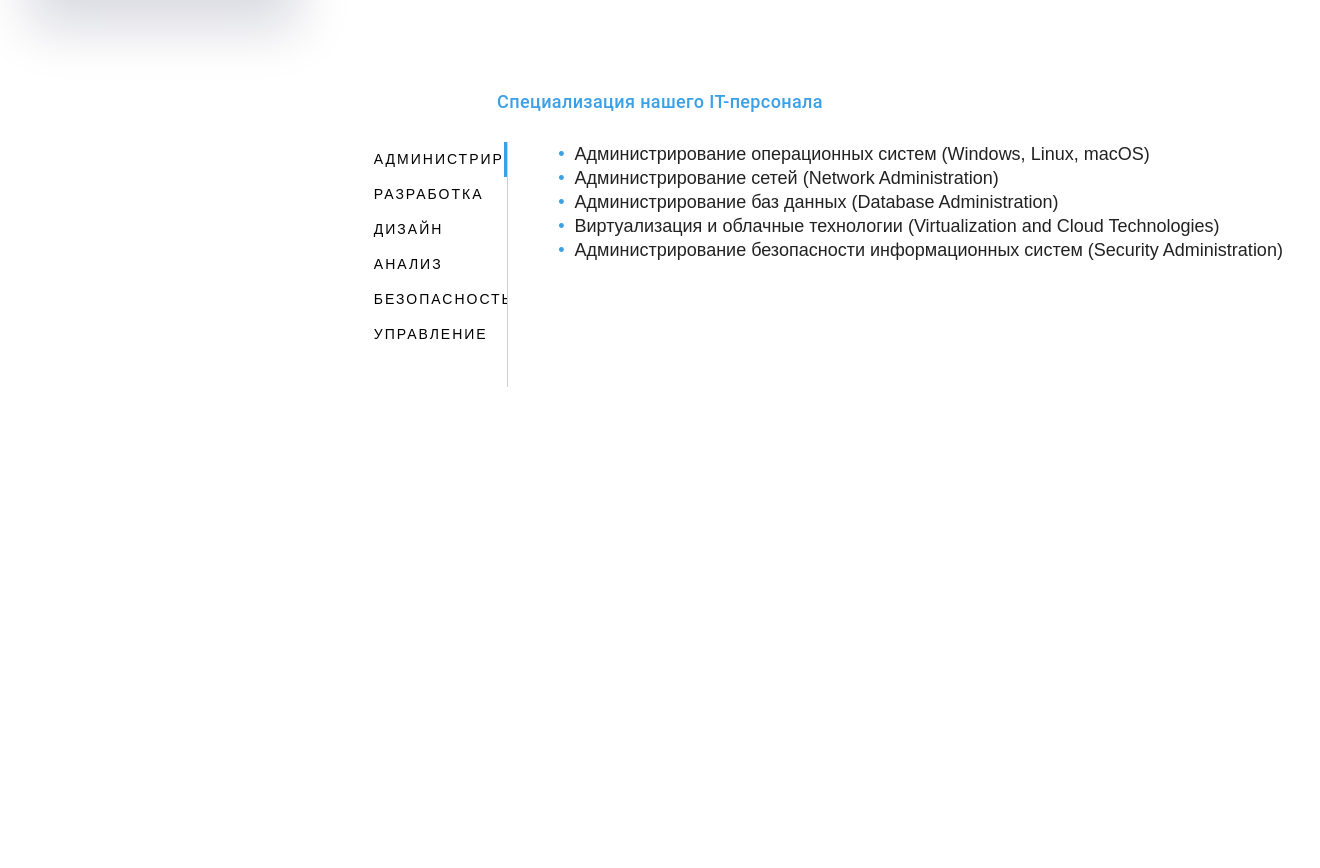
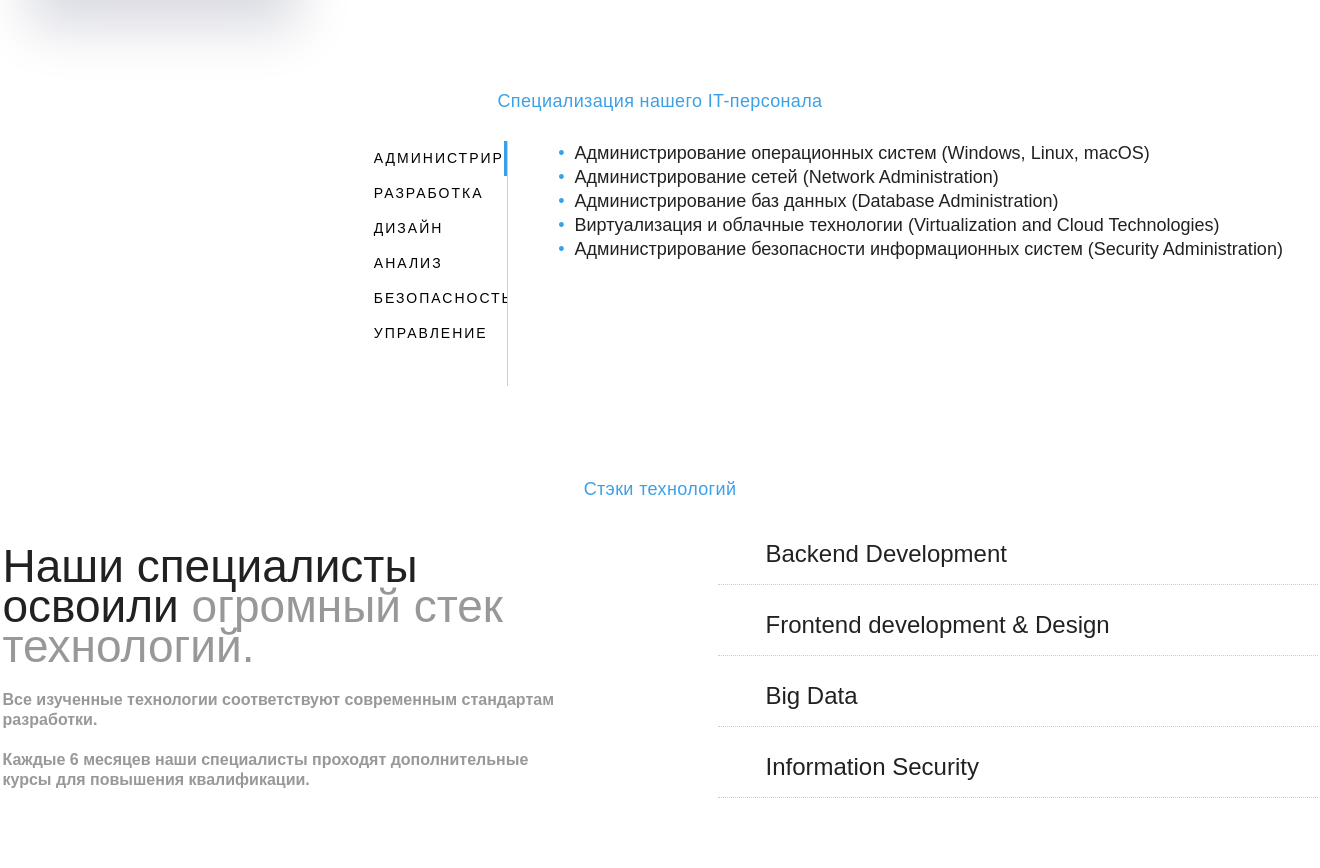
Before and after one commit to Spectr5032L/TSU-coursePractice, a PHP site: page / in a window 1320 px wide. Shown: the part 1542-2410 px from the top of the page. Before the commit the page ends 1929 px from the top, so only its background shows below. Run offline with PHP 8.4, Linux system fonts and the light colour scheme.

Commit message:
create block stack

```diff
--- a/assets/css/root/root.css
+++ b/assets/css/root/root.css
@@ -2,7 +2,7 @@
     margin: 0;
     padding: 0;
     box-sizing: border-box;
-    font-family: 'Montserrat', sans-serif;
+    font-family: 'Montserrat', sans-serif !important;
 }
 
 a {
--- a/assets/css/style.css
+++ b/assets/css/style.css
@@ -48,7 +48,7 @@
     width: 672px;
 }
 
-.table-one{
+.table-one {
     border-bottom: 1px solid #000000;
     border-right: 1px solid #000000;
     padding-top: 0;
@@ -109,13 +109,15 @@ ul {
     padding: 0;
     list-style: none;
 }
+
 img {
     max-width: 100%;
     height: auto;
 }
+
 section {
     padding: 60px 0;
-   /* min-height: 100vh;*/
+    /* min-height: 100vh;*/
 }
 
 .row {
@@ -128,13 +130,13 @@ section {
     justify-content: center;
 }
 
-.sec-title{
-    position:relative;
+.sec-title {
+    position: relative;
     z-index: 1;
-    margin-bottom:60px;
+    margin-bottom: 60px;
 }
 
-.sec-title .title{
+.sec-title .title {
     position: relative;
     display: block;
     font-size: 18px;
@@ -144,27 +146,27 @@ section {
     margin-bottom: 15px;
 }
 
-.sec-title h2{
+.sec-title h2 {
     position: relative;
     display: block;
-    font-size:40px;
+    font-size: 40px;
     line-height: 1.28em;
     color: #222222;
     font-weight: 600;
-    padding-bottom:18px;
+    padding-bottom: 18px;
 }
 
-.sec-title h2:before{
-    position:absolute;
-    content:'';
-    left:0px;
-    bottom:0px;
-    width:50px;
-    height:3px;
-    background-color:#d1d2d6;
+.sec-title h2:before {
+    position: absolute;
+    content: '';
+    left: 0px;
+    bottom: 0px;
+    width: 50px;
+    height: 3px;
+    background-color: #d1d2d6;
 }
 
-.sec-title .text-company{
+.sec-title .text-company {
     position: relative;
     font-size: 16px;
     line-height: 26px;
@@ -173,17 +175,17 @@ section {
     margin-top: 35px;
 }
 
-.sec-title.light h2{
+.sec-title.light h2 {
     color: #ffffff;
 }
 
-.sec-title.text-center h2:before{
-    left:50%;
+.sec-title.text-center h2:before {
+    left: 50%;
     margin-left: -25px;
 }
 
-.list-style-one{
-    position:relative;
+.list-style-one {
+    position: relative;
 }
 
 .list-style-one li:before {
@@ -192,27 +194,27 @@ section {
     margin-right: 10px;
 }
 
-.about-section{
+.about-section {
     position: relative;
     padding: 120px 0 70px;
 }
 
-.about-section .sec-title{
+.about-section .sec-title {
     margin-bottom: 45px;
 }
 
-.about-section .content-column{
+.about-section .content-column {
     position: relative;
     margin-bottom: 50px;
 }
 
-.about-section .content-column .inner-column{
+.about-section .content-column .inner-column {
     position: relative;
     padding-left: 80px;
     width: 800px;
 }
 
-.about-section .text-company{
+.about-section .text-company {
     margin-bottom: 40px;
     font-size: 16px;
     line-height: 26px;
@@ -220,15 +222,15 @@ section {
     font-weight: 400;
 }
 
-.about-section .list-style-one{
+.about-section .list-style-one {
     margin-bottom: 45px;
 }
 
-.about-section .image-column{
+.about-section .image-column {
     position: relative;
 }
 
-.about-section .image-column .text-layer{
+.about-section .image-column .text-layer {
     position: absolute;
     right: -110px;
     top: 50%;
@@ -239,44 +241,44 @@ section {
     font-weight: 500;
 }
 
-.about-section .image-column .inner-column{
+.about-section .image-column .inner-column {
     position: relative;
     padding-left: 120px;
     padding-bottom: 125px;
 }
 
-.about-section .image-column .inner-column:before{
+.about-section .image-column .inner-column:before {
     position: absolute;
     left: -75px;
     top: 65px;
     height: 520px;
     width: 520px;
-    background-image:url(https://i.ibb.co/fxJ1jtC/about-circle-1.png);
+    background-image: url(https://i.ibb.co/fxJ1jtC/about-circle-1.png);
     content: "";
 }
 
-.about-section .image-column .image-1{
+.about-section .image-column .image-1 {
     position: relative;
 }
 
-.about-section .image-column .image-2{
+.about-section .image-column .image-2 {
     position: absolute;
     left: 0;
     bottom: 0;
 }
 
 .about-section .image-column .image-2 img,
-.about-section .image-column .image-1 img{
-    box-shadow: 0 30px 50px rgba(8,13,62,.15);
+.about-section .image-column .image-1 img {
+    box-shadow: 0 30px 50px rgba(8, 13, 62, .15);
 }
 
-.about-section .image-column .video-link{
+.about-section .image-column .video-link {
     position: absolute;
     left: 70px;
     top: 170px;
 }
 
-.about-section .image-column .video-link .link{
+.about-section .image-column .video-link .link {
     position: relative;
     display: block;
     font-size: 22px;
@@ -288,7 +290,7 @@ section {
     line-height: 100px;
     background-color: #ffffff;
     border-radius: 50%;
-    box-shadow: 0 30px 50px rgba(8,13,62,.15);
+    box-shadow: 0 30px 50px rgba(8, 13, 62, .15);
     -webkit-transition: all 300ms ease;
     -moz-transition: all 300ms ease;
     -ms-transition: all 300ms ease;
@@ -305,15 +307,11 @@ Vertical Tabs .mdl-tabs__panel {
 
 .main-specialization {
     width: 72vw;
+    padding-bottom: 70px;
     display: flex;
     justify-content: center;
     align-items: center;
     flex-direction: column;
-}
-
-.main-specialization h5 {
-    font-size: 18px;
-    color: #3ca0e7;
 }
 
 .mdl-tabs__panel-text {
@@ -368,6 +366,8 @@ Vertical Tabs .mdl-tabs__panel {
 
 .text-center {
     text-align: center;
+    font-size: 18px;
+    color: #3ca0e7;
 }
 
 /* .mdl-tabs.is-upgraded .mdl-tabs__tab.is-active {
@@ -377,3 +377,76 @@ Vertical Tabs .mdl-tabs__panel {
 
 
 /* СТЭК ТЕХНОЛОГИЙ */
+
+.main-stack {
+    padding-bottom: 70px;
+
+}
+
+.stack-text {
+    width: 565px;
+}
+
+.stack-text h3 {
+    font-size: 46px;
+}
+
+.stack-text div {
+    font-size: 16px;
+    font-weight: 600;
+    color: rgb(152, 152, 152);
+}
+
+.stack-container {
+    display: flex;
+    align-items: center;
+    flex-direction: row;
+    gap: 150px;
+}
+
+.faq-content {
+    margin: 0 auto;
+    width: 600px;
+}
+
+.faq-question {
+    padding: 20px 0;
+    border-bottom: 1px dotted #ccc;
+}
+
+.panel-title {
+    font-size: 24px;
+    width: 100%;
+    position: relative;
+    margin: 0;
+    padding: 10px 10px 0 48px;
+    display: block;
+    cursor: pointer;
+}
+
+.panel-content {
+    font-size: 20px;
+    padding: 0px 14px;
+    margin: 0 40px;
+    height: 0;
+    overflow: hidden;
+    z-index: -1;
+    position: relative;
+    opacity: 0;
+    -webkit-transition: .4s ease;
+    -moz-transition: .4s ease;
+    -o-transition: .4s ease;
+    transition: .4s ease;
+}
+
+.panel:checked~.panel-content {
+    height: auto;
+    opacity: 1;
+    padding: 14px;
+}
+
+.panel {
+    display: none;
+}
+
+/* TABS С ИНФОРМАЦИЕЙ */
--- a/index.html
+++ b/index.html
@@ -117,28 +117,22 @@
                         <div class="mdl-cell mdl-cell--2-col">
                             <div class="mdl-tabs__tab-bar">
                                 <a href="#tab1-panel" class="mdl-tabs__tab is-active">
-                                    <span class="hollow-circle"></span>
-                                    Администрирование
+                                    <span class="hollow-circle">Администрирование</span>
                                 </a>
                                 <a href="#tab2-panel" class="mdl-tabs__tab">
-                                    <span class="hollow-circle"></span>
-                                    Разработка
+                                    <span class="hollow-circle">Разработка</span>
                                 </a>
                                 <a href="#tab3-panel" class="mdl-tabs__tab">
-                                    <span class="hollow-circle"></span>
-                                    Дизайн
+                                    <span class="hollow-circle">Дизайн</span>
                                 </a>
                                 <a href="#tab4-panel" class="mdl-tabs__tab">
-                                    <span class="hollow-circle"></span>
-                                    Анализ данных
+                                    <span class="hollow-circle">Анализ данных</span>
                                 </a>
                                 <a href="#tab5-panel" class="mdl-tabs__tab">
-                                    <span class="hollow-circle"></span>
-                                    Безопасность
+                                    <span class="hollow-circle">Безопасность</span>
                                 </a>
                                 <a href="#tab6-panel" class="mdl-tabs__tab">
-                                    <span class="hollow-circle"></span>
-                                    Управление
+                                    <span class="hollow-circle">Управление</span>
                                 </a>
                             </div>
                         </div>
@@ -206,7 +200,80 @@
                     </div>
                 </div>
             </div>
+            <div class="main-stack">
+                <h5 class="text-center">Стэки технологий</h5>
+                <div class="stack-container">
+                    <div class="stack-text">
+                        <h3>Наши специалисты освоили <span style="color: rgb(152, 152, 152);">огромный стек
+                                технологий.</span></h3>
+                        <div>
+                            Все изученные технологии соответствуют современным стандартам разработки.
+                            <br><br>
+                            Каждые 6 месяцев наши специалисты проходят дополнительные курсы для повышения квалификации.
+                        </div>
+                    </div>
+                    <div class="faq-content">
+                        <div class="faq-question">
+                            <input id="q1" type="checkbox" class="panel">
+                            <label for="q1" class="panel-title">Backend Development</label>
+                            <div class="panel-content">
+                                <ul class="list-style-one mdl-tabs__panel-text">
+                                    <li>Express.js (Node.js)</li>
+                                    <li>Ruby on Rails (Ruby)</li>
+                                    <li>Django (Python)</li>
+                                    <li>Spring (Java)</li>
+                                    <li>Elasticsearch</li>
+                                    <li>JWT (JSON Web Tokens)</li>
+                                    <li>OAuth</li>
+                                </ul>
+                            </div>
+                        </div>
+                        <div class="faq-question">
+                            <input id="q2" type="checkbox" class="panel">
+                            <label for="q2" class="panel-title">Frontend development & Design</label>
+                            <div class="panel-content">
+                                <ul class="list-style-one mdl-tabs__panel-text">
+                                    <li>HTML, CSS, JavaScript</li>
+                                    <li>Sass (Syntactically Awesome Style Sheets) и LESS</li>
+                                    <li>React.js</li>
+                                    <li>Vue.js</li>
+                                    <li>Jest, Mocha, Chai</li>
+                                    <li>Adobe XD, Figma, Sketch</li>
+                                </ul>
+                            </div>
+                        </div>
+                        <div class="faq-question">
+                            <input id="q3" type="checkbox" class="panel">
+                            <label for="q3" class="panel-title">Big Data</label>
+                            <div class="panel-content">
+                                <ul class="list-style-one mdl-tabs__panel-text">
+                                    <li>MySQL и PostgreSQL</li>
+                                    <li>MongoDB</li>
+                                    <li>Redis</li>
+                                    <li>Apache Hadoop</li>
+                                    <li>Tableau и Power BI</li>
+                                    <li>Apache Zeppelin и Jupyter Notebook</li>
+                                </ul>
+                            </div>
+                        </div>
+                        <div class="faq-question">
+                            <input id="q4" type="checkbox" class="panel">
+                            <label for="q4" class="panel-title">Information Security</label>
+                            <div class="panel-content">
+                                <ul class="list-style-one mdl-tabs__panel-text">
+                                    <li>Hardware и Software Firewalls</li>
+                                    <li>SSL/TLS</li>
+                                    <li>Системы обнаружения (IDS) и Системы предотвращения (IPS) вторжений</li>
+                                    <li>SIEM-платформы</li>
+                                </ul>
+                            </div>
+                        </div>
+                    </div>
+                </div>
+            </div>
+            <div class="main-tabsInfo">
 
+            </div>
         </div>
     </main>
 
```
